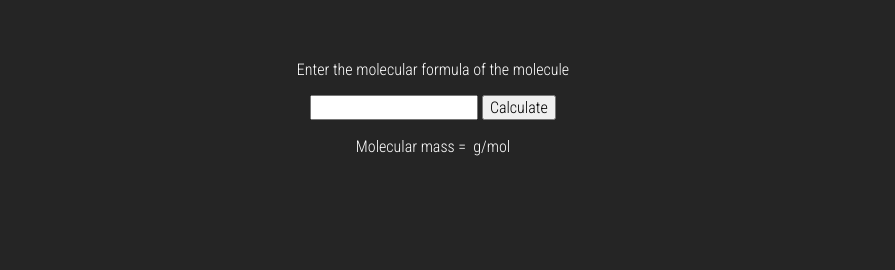
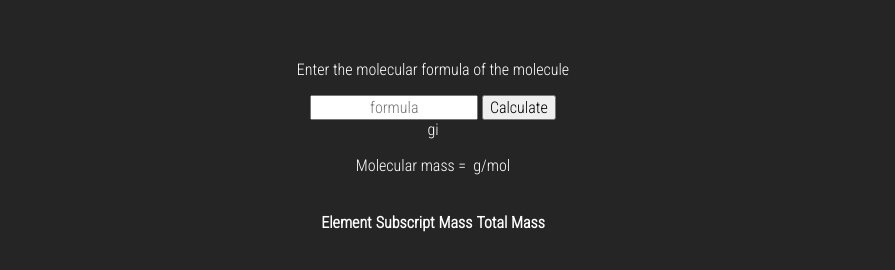
Before and after one commit to DanielKievit/molar-mass-calculator, a plain HTML site: page index.html in a window 1280 px wide. Shown: the part 216-486 px from the top of the page, without its empty margins (207-1102 px from the left). Drawn offline with Linux system fonts and the light colour scheme.

Commit message:
added index.html and mystyle.css

```diff
--- a/index.html
+++ b/index.html
@@ -23,9 +23,9 @@
     <p>Enter the molecular formula of the molecule</p>
 
     <form id="form">
-        <input type="text" id="input" >
+        <input type="text" id="input" placeholder="formula">
         <button type="submit">Calculate</button>
-    </form>
+    </form>gi
 
     <div id="parent">
         <p class="child">Molecular mass = </p>
@@ -33,5 +33,19 @@
         <p class = "child">g/mol</p>
     </div>
 
+    <br>
+
+    <table class="center">
+      <thead>
+        <tr>
+          <th>Element</th>
+          <th>Subscript</th>
+          <th>Mass</th>
+          <th>Total Mass</th>
+        </tr>
+      </thead>
+      <tbody id="table"></tbody>
+      </table>
+
 </body>
 </html>
--- a/mystyle.css
+++ b/mystyle.css
@@ -2,6 +2,7 @@
   font-size: 100%;
   font-family: 'Roboto Condensed', sans-serif;
   text-align: center;
+
  }
 body {
   background-color: #252525;
@@ -14,6 +15,14 @@ h1 {
     margin-left: 0px;
     font-size: 600%;
 }
+
+
+.center {
+margin-left: auto;
+margin-right: auto;
+}
+
+
 
 
 .header img {
```
